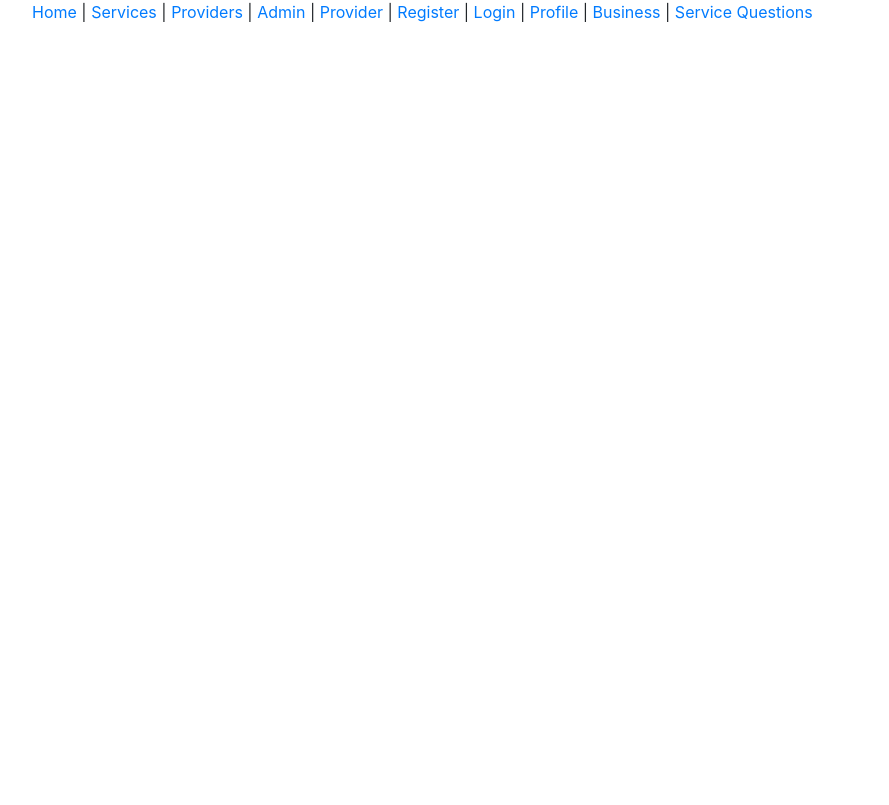
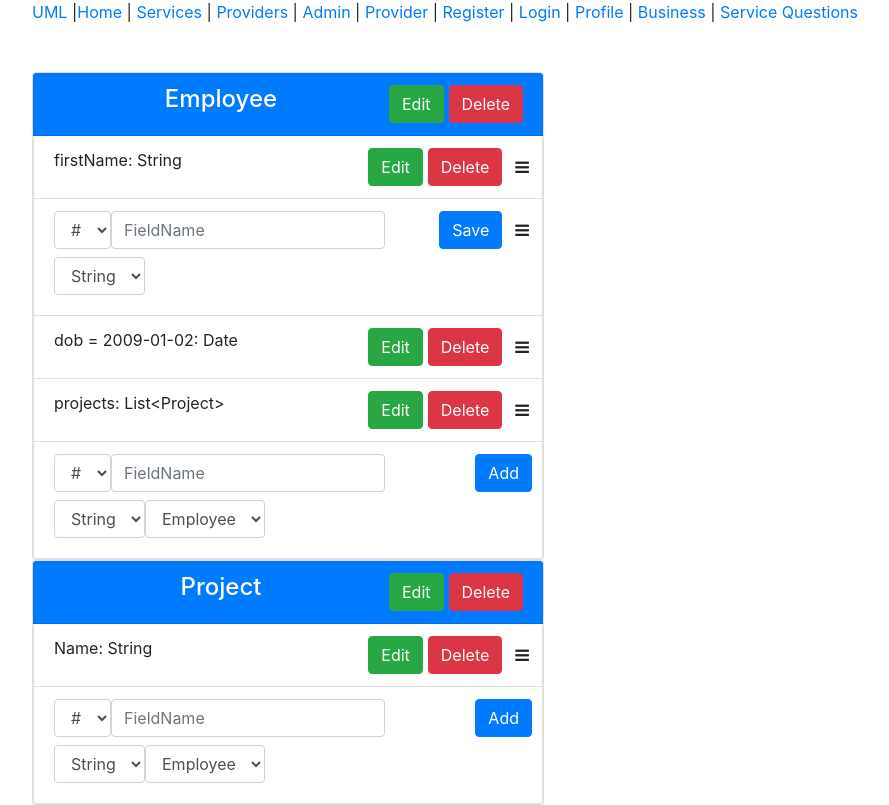
Before and after one commit to jannunzi/cs4500-sp19s2-client-react, a React (Create React App) app: page /uml in a window 1280 px wide. Shown: the whole page, without its empty margins (53-942 px from the left). Built offline with nearby package versions, Linux system fonts and the light colour scheme; no server answers.

Commit message:
added uml

```diff
--- a/src/App.js
+++ b/src/App.js
@@ -17,6 +17,7 @@ import Profile from './components/Profile/Profile'
 import Business from './components/Business/Business'
 import ServiceQuestions from './components/ServiceQuestions/ServiceQuestions'
 import Login from './components/Login/Login'
+import UMLClassDiagram from './components/UMLClassDiagram/UMLClassDiagram'
 
 class App extends Component {
     constructor(props) {
@@ -29,24 +30,25 @@ class App extends Component {
         }
     }
     componentDidMount() {
-        this.serviceCategoryService.findAllServiceCategories(4)
-            .then(serviceCategories => this.setState({
-                pillServiceCategories: serviceCategories
-            }))
-        this.serviceCategoryService.findAllServiceCategories(6)
-            .then(serviceCategories => this.setState({
-                tabServiceCategories: serviceCategories
-            }))
-        this.serviceCategoryService.findAllServiceCategories()
-            .then(serviceCategories => this.setState({
-                allServices: serviceCategories
-            }))
+        // this.serviceCategoryService.findAllServiceCategories(4)
+        //     .then(serviceCategories => this.setState({
+        //         pillServiceCategories: serviceCategories
+        //     }))
+        // this.serviceCategoryService.findAllServiceCategories(6)
+        //     .then(serviceCategories => this.setState({
+        //         tabServiceCategories: serviceCategories
+        //     }))
+        // this.serviceCategoryService.findAllServiceCategories()
+        //     .then(serviceCategories => this.setState({
+        //         allServices: serviceCategories
+        //     }))
     }
   render() {
     return (
       <div className="container">
           <Router>
               <div>
+                  <Link to="/uml">UML</Link> |
                   <Link to="/home">Home</Link> |
                   <Link to="/services"> Services</Link> |
                   <Link to="/providers"> Providers</Link> |
@@ -60,6 +62,12 @@ class App extends Component {
                   <br/>
                   <br/>
                   <br/>
+
+                  <Route
+                      path="/uml"
+                      exact
+                      render={() => <UMLClassDiagram/>}
+                  />
 
                   <Route
                       path="/login"
--- /dev/null
+++ b/src/components/UMLClassDiagram/UMLClass.js
@@ -0,0 +1,59 @@
+import React from 'react'
+import UMLClassField from './UMLClassField'
+
+const UMLClass = ({umlClass}) =>
+    <div>
+    <div className="card" style={{width: "32rem"}}>
+        <div className="padding-right-0px card-header text-center text-white bg-primary">
+            <button className="btn btn-danger float-right margin-left-5px">
+                Delete
+            </button>
+            <button className="btn btn-success float-right">
+                Edit
+            </button>
+            <h4>{umlClass.name}</h4>
+        </div>
+        <ul className="list-group">
+            {
+                umlClass.fields.map((field, index) =>
+                    <UMLClassField
+                        key={index}
+                        umlClassField={field}/>
+                )
+            }
+            <li className="list-group-item padding-right-10px">
+                <button className="btn btn-primary float-right">
+                    Add
+                </button>
+                <form className="form-inline">
+                    <div className="form-group mb-2">
+                        <select className="form-control">
+                            <option>#</option>
+                            <option>+</option>
+                            <option>-</option>
+                        </select>
+                    </div>
+                    <div className="form-group mb-2">
+                        <input type="text"
+                               className="form-control"
+                               placeholder="FieldName"/>
+                    </div>
+                    <div className="form-group mb-2">
+                        <select className="form-control">
+                            <option>String</option>
+                            <option>Date</option>
+                            <option>List</option>
+                        </select>
+                    </div>
+                    <div className="form-group mb-2">
+                        <select className="form-control">
+                            <option>Employee</option>
+                            <option>Project</option>
+                        </select>
+                    </div>
+                </form>
+            </li>
+        </ul>
+    </div>
+    </div>
+export default UMLClass
--- /dev/null
+++ b/src/components/UMLClassDiagram/UMLClassDiagram.js
@@ -0,0 +1,14 @@
+import React from 'react'
+import UMLClass from './UMLClass'
+import umlClassDiagram from './uml.mock.json'
+
+const UMLClassDiagram = () =>
+    <div>
+        {
+            umlClassDiagram.classes.map((umlClass, index) =>
+                <UMLClass key={index} umlClass={umlClass}/>
+            )
+        }
+    </div>
+
+export default UMLClassDiagram
--- /dev/null
+++ b/src/components/UMLClassDiagram/UMLClassField.js
@@ -0,0 +1,30 @@
+import React from 'react'
+import UMLClassFieldEditor from './UMLClassFieldEditor'
+
+const UMLClassField = ({umlClassField}) =>
+    <li className="list-group-item padding-right-0px">
+        {
+            umlClassField.editing ?
+                <UMLClassFieldEditor
+                    field={umlClassField}/>
+            : <div>
+                {umlClassField.name}
+                {
+                    umlClassField.default ?
+                        ` = ${umlClassField.default}` :
+                        ''
+                }
+                : {umlClassField.type}
+                <button className="btn float-right">
+                    <i className="fa fa-bars"></i>
+                </button>
+                <button className="btn btn-danger float-right margin-left-5px">
+                    Delete
+                </button>
+                <button className="btn btn-success float-right">
+                    Edit
+                </button>
+            </div>
+        }
+    </li>
+export default UMLClassField
--- /dev/null
+++ b/src/components/UMLClassDiagram/UMLClassFieldEditor.js
@@ -0,0 +1,42 @@
+import React, {Component} from 'react'
+
+export default class UMLClassFieldEditor extends Component {
+    render() {
+        return(
+            <div>
+                <button className="btn float-right">
+                    <i className="fa fa-bars"></i>
+                </button>
+                {
+                    this.props.field.editing ?
+                        <button className="btn btn-primary float-right">
+                            Save
+                        </button> :
+                        <button className="btn btn-primary float-right">
+                            Add
+                        </button>
+                }
+                <form className="form-inline">
+                    <div className="form-group mb-2">
+                        <select className="form-control">
+                            <option>#</option>
+                            <option>+</option>
+                            <option>-</option>
+                        </select>
+                    </div>
+                    <div className="form-group mb-2">
+                        <input type="text"
+                               className="form-control"
+                               placeholder="FieldName"/>
+                    </div>
+                    <div className="form-group mb-2">
+                        <select className="form-control">
+                            <option>String</option>
+                            <option>Date</option>
+                        </select>
+                    </div>
+                </form>
+            </div>
+        )
+    }
+}
--- /dev/null
+++ b/src/components/UMLClassDiagram/uml.mock.json
@@ -0,0 +1,37 @@
+{
+  "classes": [
+    {
+      "name": "Employee",
+      "fields": [
+        {
+          "name": "firstName",
+          "type": "String"
+        },
+        {
+          "name": "lastName",
+          "type": "String",
+          "editing": true
+        },
+        {
+          "name": "dob",
+          "type": "Date",
+          "default": "2009-01-02"
+        },
+        {
+          "name": "projects",
+          "type": "List<Project>",
+          "reference": "Project"
+        }
+      ]
+    },
+    {
+      "name": "Project",
+      "fields": [
+        {
+          "name": "Name",
+          "type": "String"
+        }
+      ]
+    }
+  ]
+}
--- a/src/index.css
+++ b/src/index.css
@@ -45,3 +45,20 @@ code {
 .btn.btn-primary.btn-block {
   color: white
 }
+
+.margin-left-15px {
+  margin-left: 15px;
+}
+
+.margin-left-5px {
+  margin-left: 5px;
+}
+
+.list-group-item.padding-right-0px {
+  padding-right: 0px !important;
+}
+
+
+.list-group-item.padding-right-10px {
+  padding-right: 10px !important;
+}
```
Also changed, not shown: src/components/Provider/ReviewContainer.js (added, +9 -0 lines), src/services/ReviewService.js (added, +40 -0 lines).
